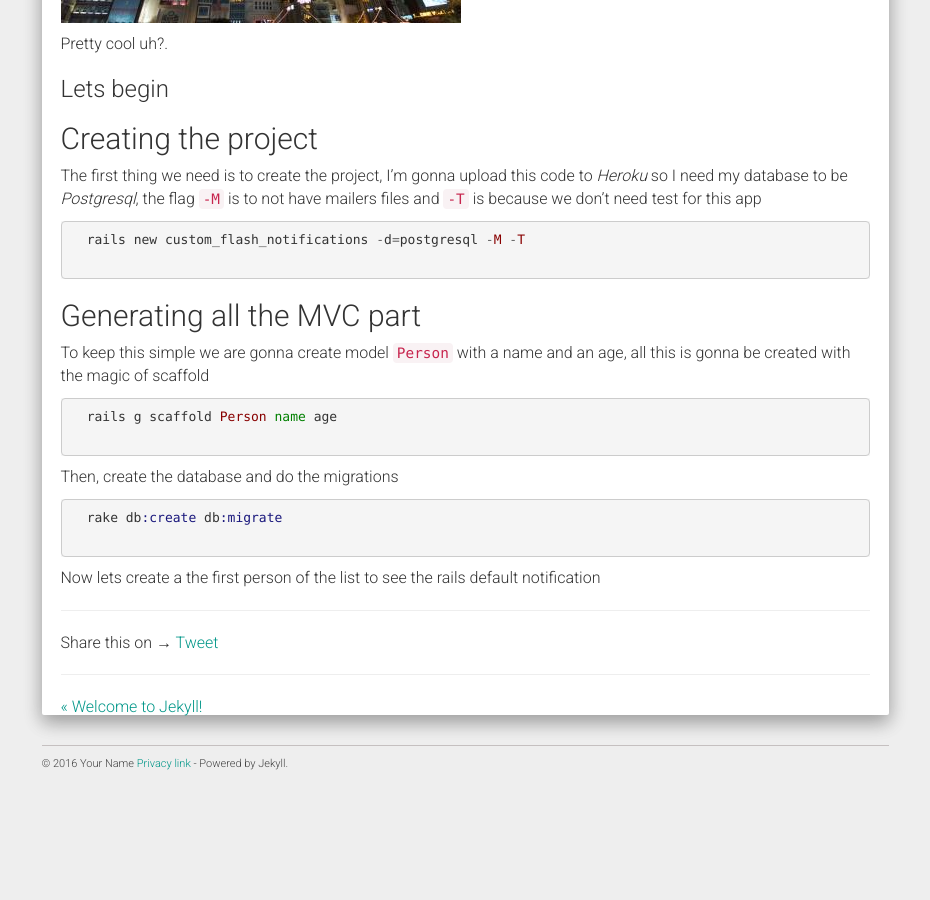
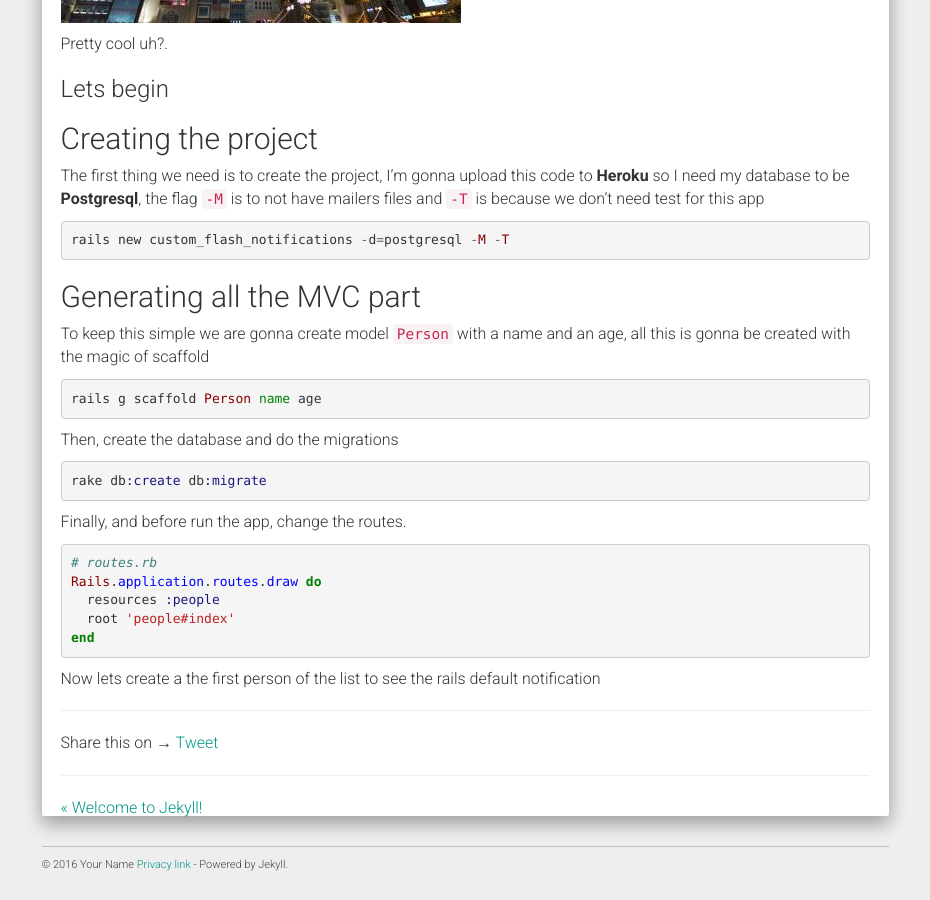
Before and after one commit to ftovaro/ftovaro.github.io, a Jekyll site: the page built from _posts/2016-11-19-custom-flash-notifications-with-bootstrap.md, in a window 1280 px wide and 900 px high, scrolled down 783 px. Shown: the whole window, without its empty margins (321-1251 px from the left). Built offline with Jekyll 4.4.1, drawn with Linux system fonts in a browser that asks for light colours; nearby versions of some CDN libraries; comment, search, counter and statistics services are not loaded; before the commit the page ends 1582 px from its top, so only the background shows below that.

Commit message:
1. routing

```diff
--- a/_posts/2016-11-19-custom-flash-notifications-with-bootstrap.md
+++ b/_posts/2016-11-19-custom-flash-notifications-with-bootstrap.md
@@ -18,20 +18,28 @@ Pretty cool uh?.
 <h3>Lets begin</h3>
 
 <h2>Creating the project</h2>
-  The first thing we need is to create the project, I'm gonna upload this code to *Heroku* so I need
-  my database to be *Postgresql*, the flag `-M` is to not have mailers files and `-T` is because we don't
+  The first thing we need is to create the project, I'm gonna upload this code to <strong>Heroku</strong> so I need
+  my database to be <strong>Postgresql</strong>, the flag `-M` is to not have mailers files and `-T` is because we don't
   need test for this app
-  {% highlight ruby %}
-  rails new custom_flash_notifications -d=postgresql -M -T
-  {% endhighlight %}
+{% highlight ruby %}
+rails new custom_flash_notifications -d=postgresql -M -T
+{% endhighlight %}
 <h2>Generating all the MVC part</h2>
   To keep this simple we are gonna create model `Person` with a name and an age, all this is gonna be
   created with the magic of scaffold
-  {% highlight ruby %}
-  rails g scaffold Person name age
-  {% endhighlight %}
-  Then, create the database and do the migrations
-  {% highlight ruby %}
-  rake db:create db:migrate
-  {% endhighlight %}
+{% highlight ruby %}
+rails g scaffold Person name age
+{% endhighlight %}
+Then, create the database and do the migrations
+{% highlight ruby %}
+rake db:create db:migrate
+{% endhighlight %}
+Finally, and before run the app, change the routes.
+{% highlight ruby %}
+# routes.rb
+Rails.application.routes.draw do
+  resources :people
+  root 'people#index'
+end
+{% endhighlight %}
   Now lets create a the first person of the list to see the rails default notification
```
